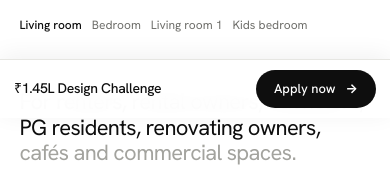
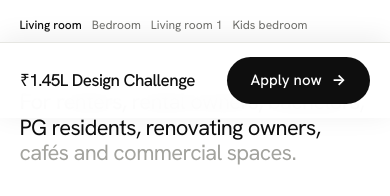
Before and after one commit to SHARV12456/TAAS.living, a website: page index.html in a window 390 px wide. Shown: the part 726-922 px from the top of the page. Drawn offline with Linux system fonts and the light colour scheme.

Commit message:
Fix: sticky bar scales up proportionally with device — larger on all screens

```diff
--- a/index.html
+++ b/index.html
@@ -135,28 +135,27 @@ footer p.fine{color:#8e8e8a;font-size:13px;max-width:44ch}
 /* ── Sticky bar ── */
 .sticky{
   position:fixed;left:0;right:0;bottom:0;z-index:20;
-  display:none;align-items:center;justify-content:space-between;gap:16px;
-  padding:clamp(12px,2.5vw,18px) clamp(16px,4vw,32px);
-  padding-bottom:calc(clamp(12px,2.5vw,18px) + env(safe-area-inset-bottom));
+  display:none;align-items:center;justify-content:space-between;
+  gap:clamp(12px,3vw,24px);
+  padding:clamp(14px,3vw,22px) clamp(20px,5vw,48px);
+  padding-bottom:calc(clamp(14px,3vw,22px) + env(safe-area-inset-bottom));
   background:rgba(255,255,255,.96);
   -webkit-backdrop-filter:blur(16px);backdrop-filter:blur(16px);
   border-top:1px solid var(--line);
-  box-shadow:0 -4px 24px rgba(0,0,0,.06)
+  box-shadow:0 -4px 28px rgba(0,0,0,.07)
 }
 .sticky-label{
   display:flex;flex-direction:column;gap:2px;min-width:0
 }
 .sticky-label-main{
-  font-size:clamp(15px,2.2vw,19px);font-weight:500;letter-spacing:-.02em;
+  font-size:clamp(17px,3.8vw,22px);
+  font-weight:500;letter-spacing:-.03em;
   color:var(--ink);white-space:nowrap;overflow:hidden;text-overflow:ellipsis
-}
-.sticky-label-sub{
-  font-size:clamp(11px,1.4vw,13px);color:var(--mut)
 }
 .sticky .btn{
   flex-shrink:0;
-  padding:clamp(12px,2vw,16px) clamp(22px,3.5vw,36px);
-  font-size:clamp(14px,1.8vw,16px);
+  padding:clamp(13px,2.8vw,18px) clamp(24px,5vw,44px);
+  font-size:clamp(15px,2.8vw,17px);
   white-space:nowrap
 }
 
@@ -290,11 +289,8 @@ footer p.fine{color:#8e8e8a;font-size:13px;max-width:44ch}
   .rule{padding:10px 12px}
   .rule h4{font-size:13px}
   .alt{font-size:13px}
-  /* sticky: always one row — compact on small phones */
-  .sticky{gap:10px;padding:10px 14px calc(10px + env(safe-area-inset-bottom))}
-  .sticky-label-main{font-size:14px}
-  .sticky .btn{padding:10px 18px;font-size:13px}
-  body{padding-bottom:72px}
+  /* sticky: let clamp() handle sizing — no overrides needed */
+  body{padding-bottom:80px}
 }
 
 /* ── ≤ 375px – small phones (iPhone SE, Galaxy A03) ── */
```
